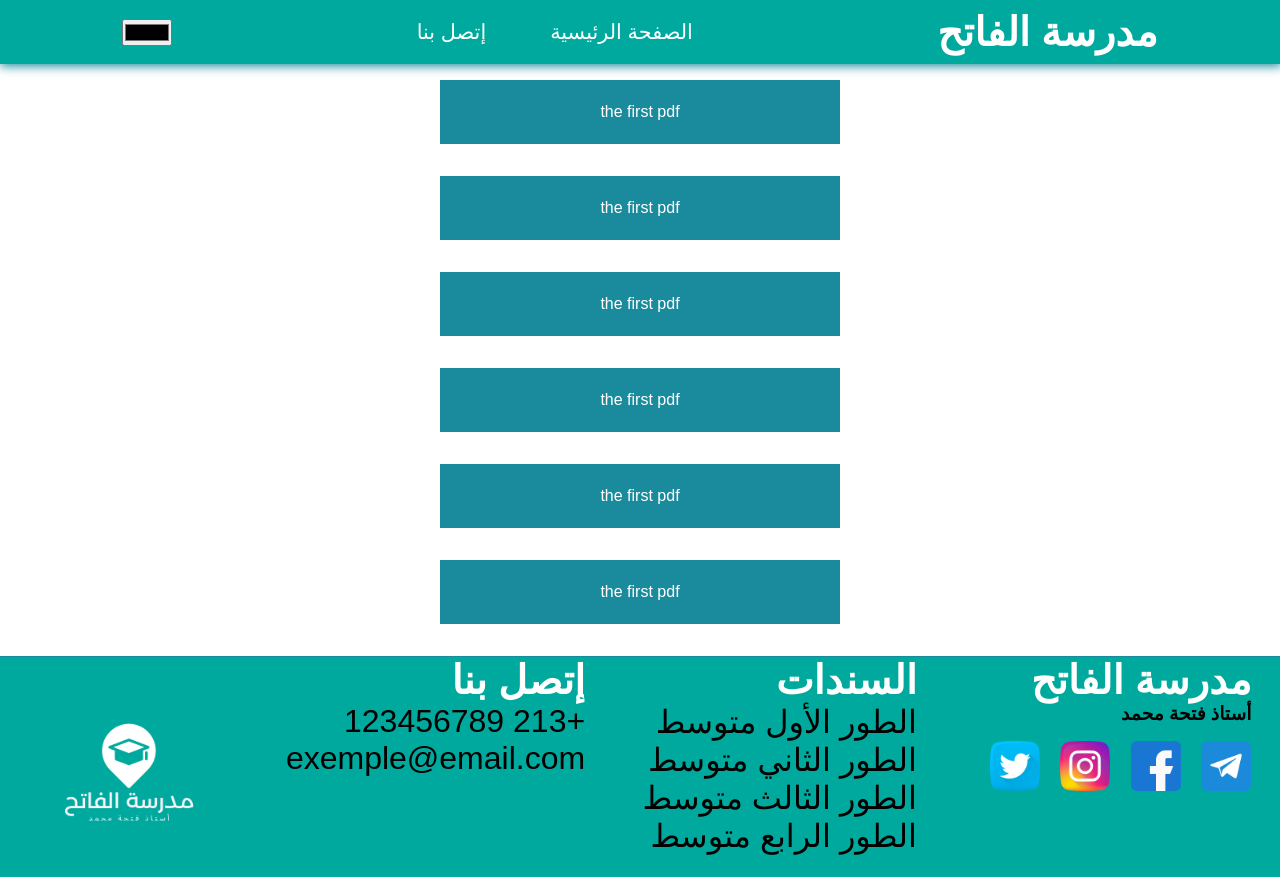
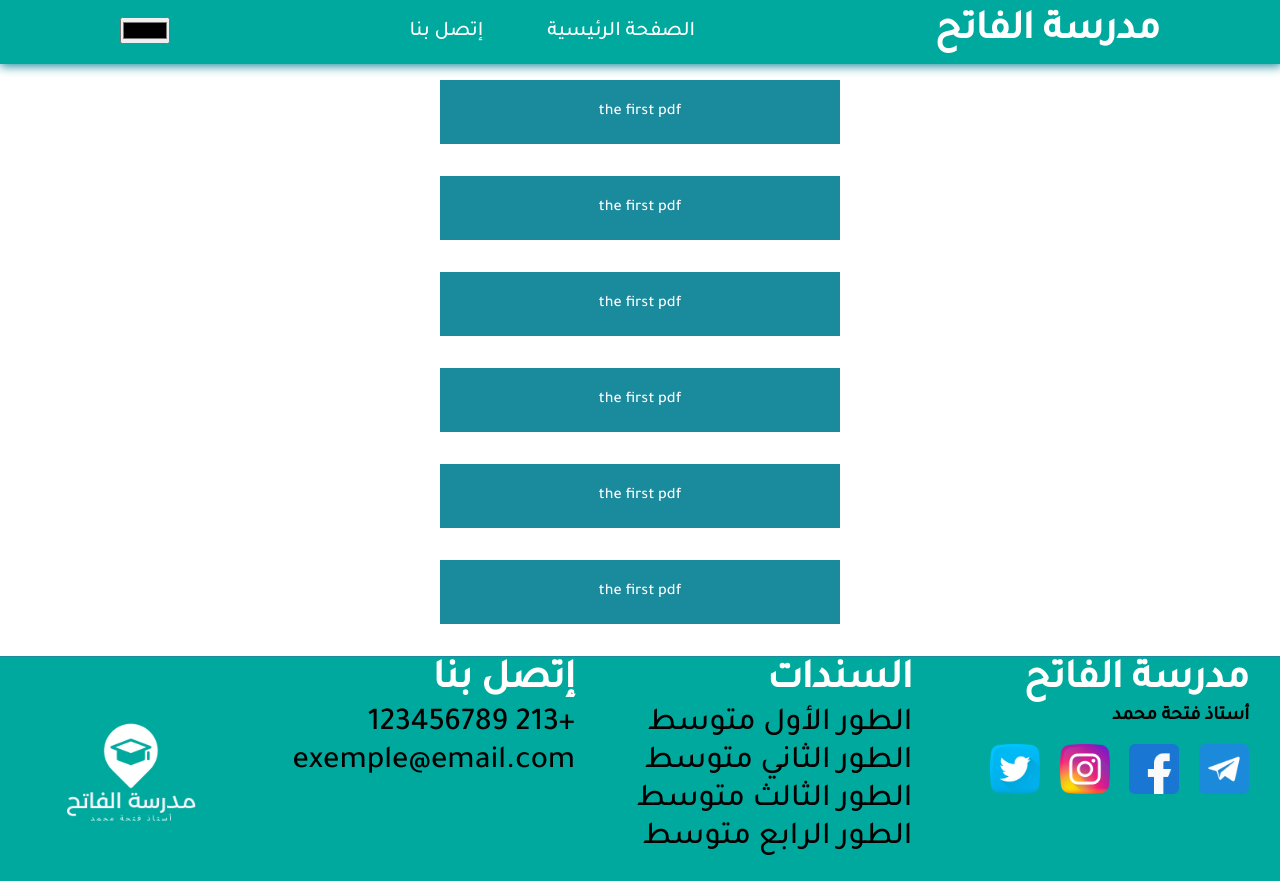
Before and after one commit to zakaria-houam/Elfateh-School, a plain HTML site: page files pages/civile 1.html in a window 1280 px wide. Drawn offline with nearby package versions, Linux system fonts and the light colour scheme; files whose address does not match are found by name.

Commit message:
final edition

```diff
--- a/files pages/civile 1.html
+++ b/files pages/civile 1.html
@@ -11,6 +11,9 @@
     <link rel="preconnect" href="https://fonts.googleapis.com">
     <link rel="preconnect" href="https://fonts.gstatic.com" crossorigin>
     <link href="https://fonts.googleapis.com/css2?family=Cairo:wght@300&display=swap" rel="stylesheet">
+    <link rel="preconnect" href="https://fonts.googleapis.com">
+<link rel="preconnect" href="https://fonts.gstatic.com" crossorigin>
+<link href="https://fonts.googleapis.com/css2?family=Tajawal:wght@500&display=swap" rel="stylesheet">
     <title>مدرسة الفاتح</title>
     <link rel="icon" href="../images/41884.jpg">
 </head>
```
Also changed, not shown: files pages/civile 2.html (+3 -0 lines), files pages/civile 3.html (+3 -0 lines), files pages/civile 4.html (+3 -0 lines), files pages/geo 1.html (+3 -0 lines), files pages/geo 2.html (+3 -0 lines), files pages/geo 3.html (+3 -0 lines), files pages/geo 4.html (+3 -0 lines), files pages/his 1.html (+3 -0 lines), files pages/his 2.html (+3 -0 lines), files pages/his 3.html (+3 -0 lines), files pages/his 4.html (+3 -0 lines), index.html (+3 -0 lines).
